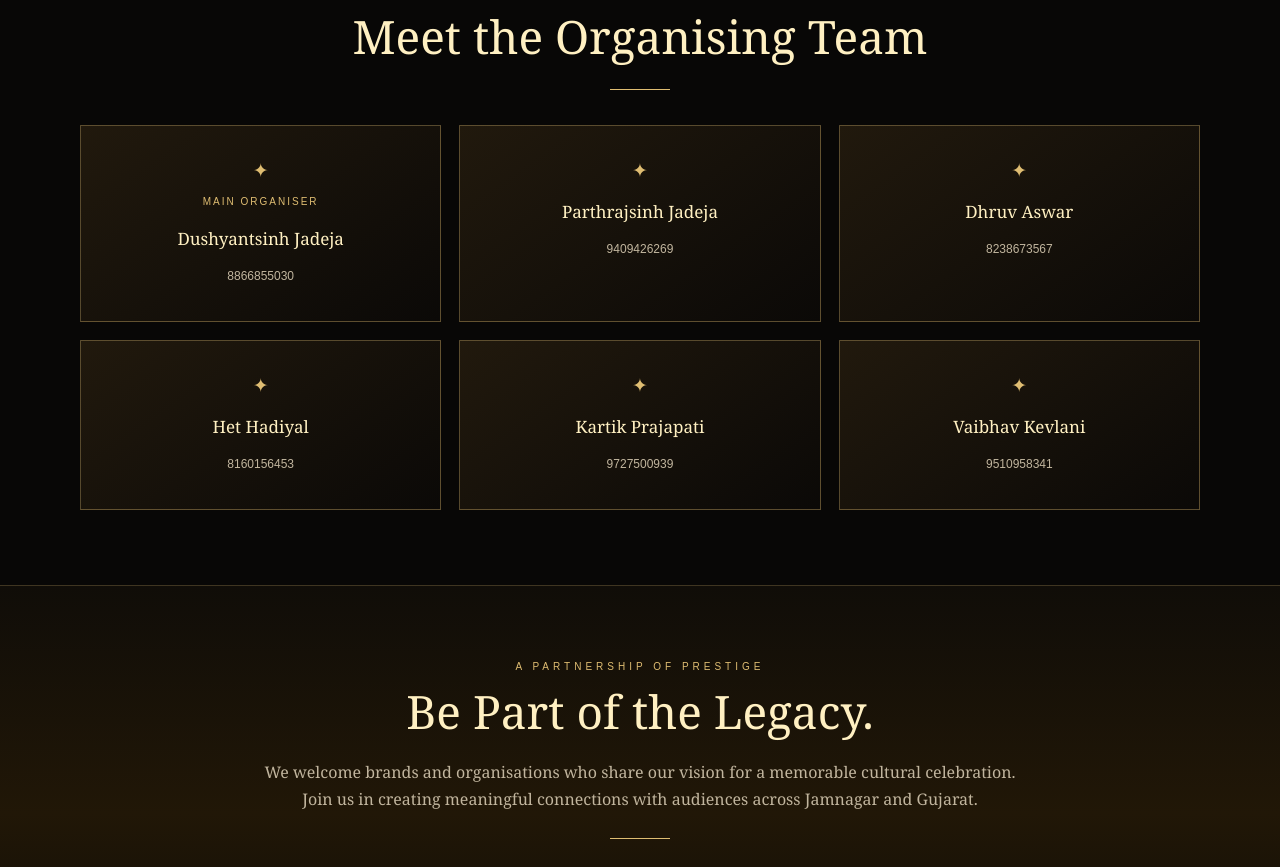
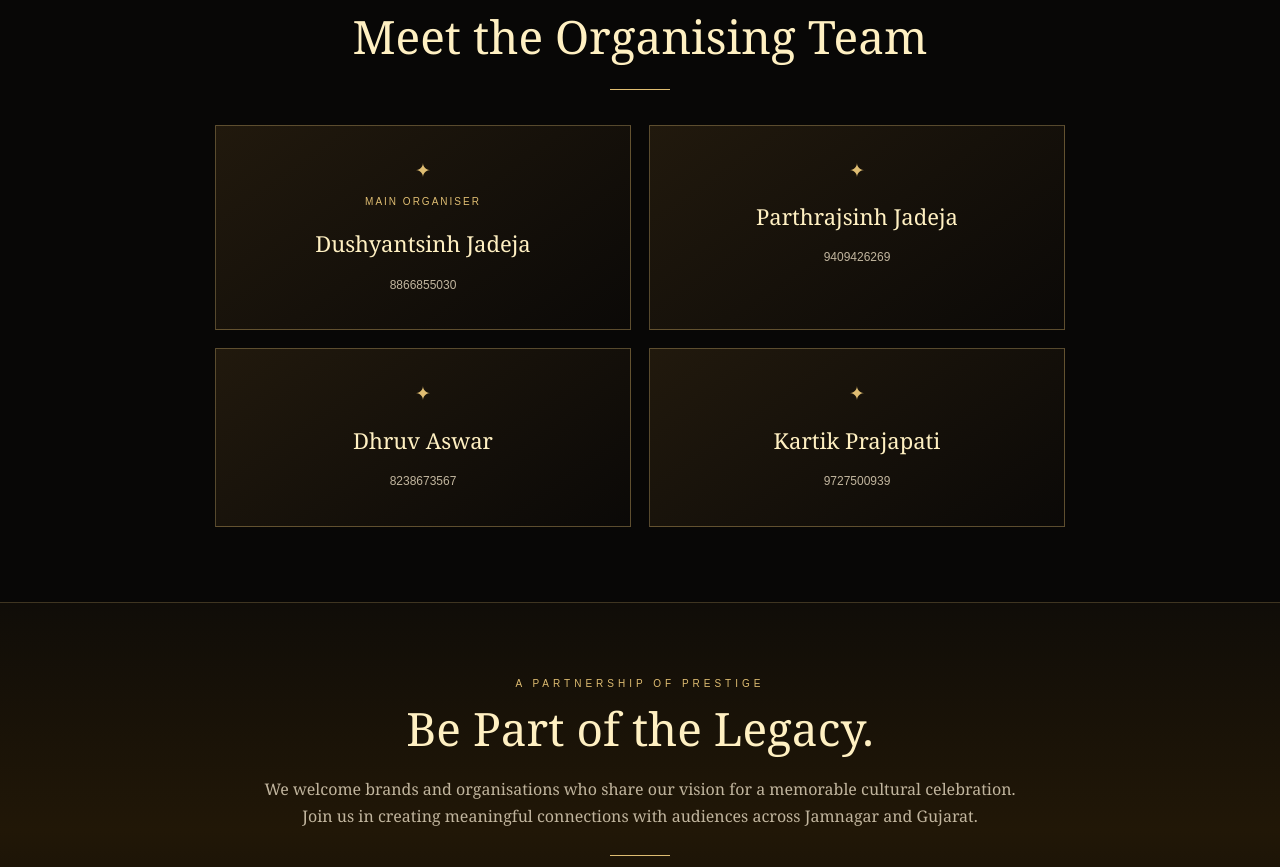
Before and after one commit to royaleventsgujarat-commits/royal-navratri-2027, a plain HTML site: page index.html in a window 1280 px wide. Shown: the part 1746-2613 px from the top of the page. Drawn offline with Linux system fonts and the light colour scheme.

Commit message:
Refactor team section layout and update font styles
Updated font properties and card layout in the team section. Removed some team member entries.

```diff
--- a/index.html
+++ b/index.html
@@ -45,7 +45,7 @@ nav {
   display: flex;
   gap: 10px 20px;
   flex-wrap: wrap;
-  font: 10px Arial, sans-serif;
+  font: 10px Arial,sans-serif;
   letter-spacing: 1.3px;
 }
 .navlinks a:hover { color: var(--gold); }
@@ -149,7 +149,14 @@ h2 {
 .card h3 { color: var(--pale); font-size: 21px; font-weight: 400; margin: 12px 0; }
 .card p { color: var(--muted); font: 12px/1.8 Arial,sans-serif; margin: 5px 0; }
 .note { text-align: center; color: #a89a80; font: 11px/1.7 Arial,sans-serif; margin-top: 22px; }
-.team .card h3 { font-size: 17px; overflow-wrap: anywhere; }
+
+.team .cards {
+  grid-template-columns: repeat(2, minmax(0, 1fr));
+  max-width: 850px;
+  margin-inline: auto;
+}
+.team .card h3 { font-size: 22px; overflow-wrap: anywhere; }
+
 .partners {
   background: linear-gradient(180deg,#100d08,#211707,#090806);
   border-block: 1px solid rgba(223,189,114,.25);
@@ -206,6 +213,7 @@ footer {
   .brand img { height: 52px; }
   .navlinks { justify-content: center; gap: 8px 13px; }
   .cards { grid-template-columns: 1fr; max-width: 460px; margin-inline: auto; }
+  .team .cards { grid-template-columns: 1fr; }
   .hero { min-height: 70vh; }
   section { padding: 58px 0; }
   .timer { gap: 6px; }
@@ -305,16 +313,8 @@ footer {
           <p>8238673567</p>
         </article>
         <article class="card">
-          <h3>Het Hadiyal</h3>
-          <p>8160156453</p>
-        </article>
-        <article class="card">
           <h3>Kartik Prajapati</h3>
           <p>9727500939</p>
-        </article>
-        <article class="card">
-          <h3>Vaibhav Kevlani</h3>
-          <p>9510958341</p>
         </article>
       </div>
     </div>
```
